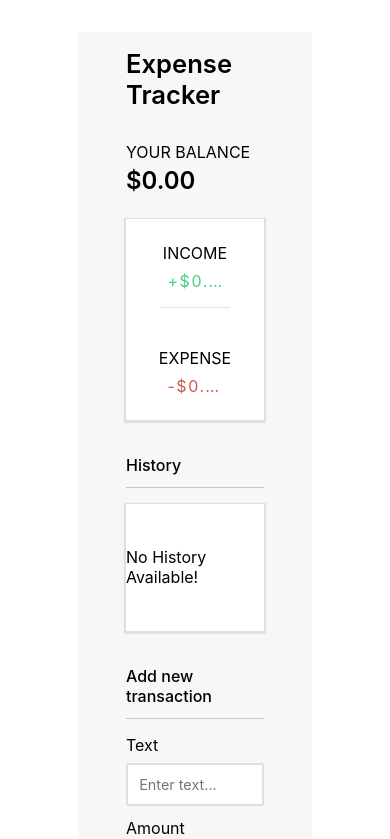
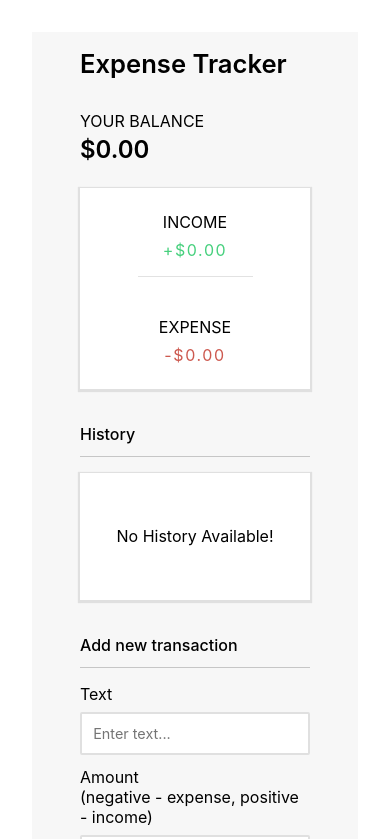
Before and after one commit to nitinkewlani/expense-tracker, a React (Create React App) app: page / in a window 390 px wide. Shown: the top 839 px of the page. Built offline with nearby package versions, Linux system fonts and the light colour scheme.

Commit message:
1 file modified

```diff
--- a/src/style.css
+++ b/src/style.css
@@ -237,4 +237,13 @@
     border-right: none;
     margin-bottom: 1rem;
   }
+  .expenseTrackerContainer {
+    width: 100%;
+  }
 }
+
+@media screen and (max-width: 600px) {
+  .expenseTrackerContainer {
+    width: 100%;
+  }
+}
```
